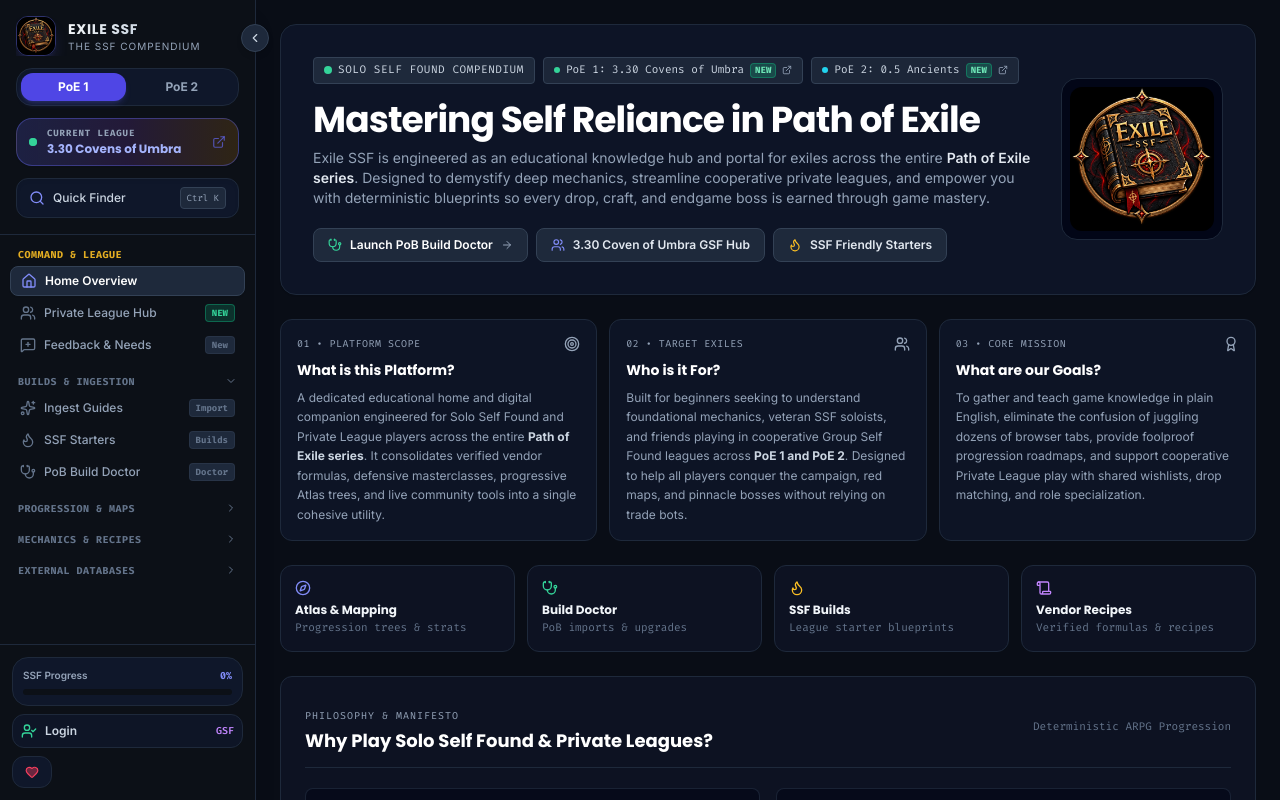
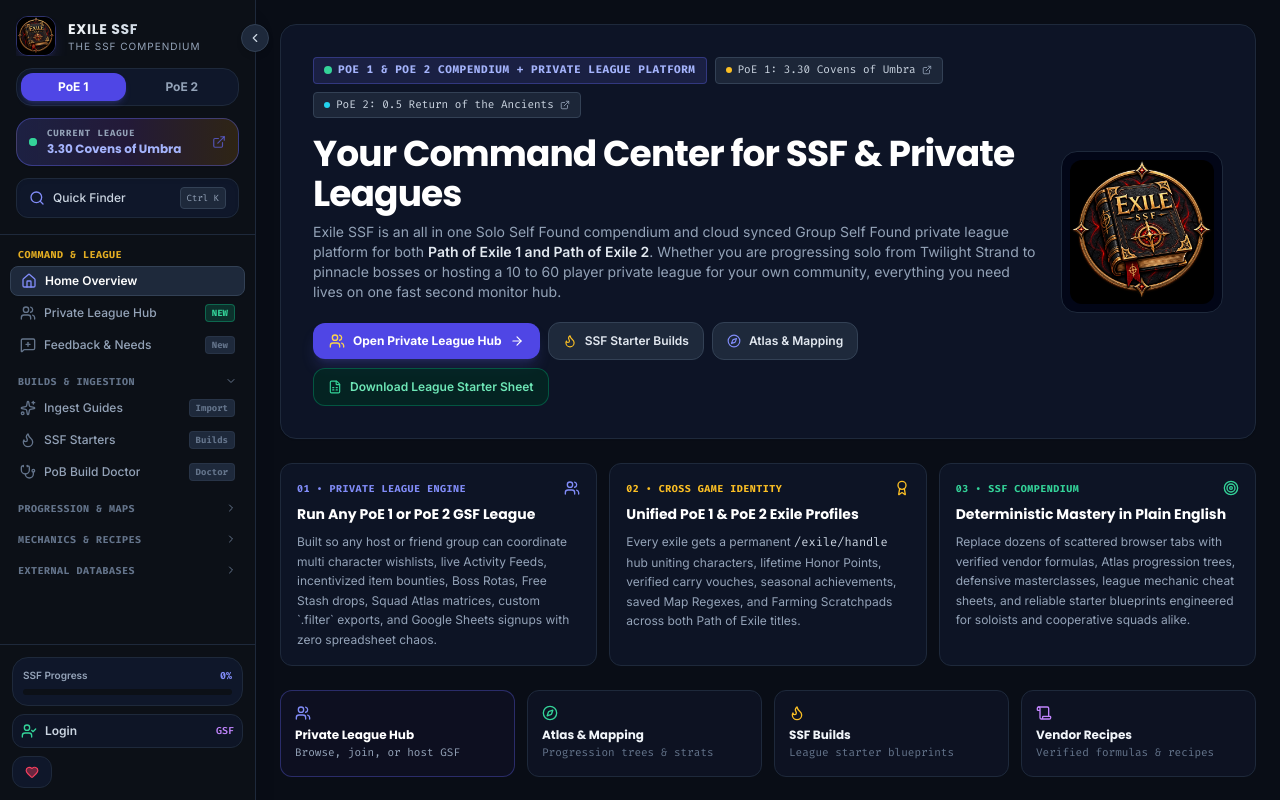
Before and after one commit to Leuie/exile-ssf, a React (Vite) app: page / in a window 1280 px wide. Shown: the top 800 px of the page. Built offline with nearby package versions, Linux system fonts and the light colour scheme.

Commit message:
Rewrite homepage for universal PoE 1 and PoE 2 Private League Hub, add cross game Exile Profiles, and unify sidebar profile link

```diff
--- a/src/App.tsx
+++ b/src/App.tsx
@@ -504,6 +504,7 @@ export const App: React.FC = () => {
         trackerStats={trackerStats}
         userAccount={userAccount}
         onOpenAuthModal={handleOpenAuth}
+        onOpenProfile={handleOpenProfile}
       />
 
       {/* Main Content Area: Full Width, Fluid, Springy Utility Layout */}
--- a/src/components/HomeView.tsx
+++ b/src/components/HomeView.tsx
@@ -8,12 +8,13 @@ import {
   HeartHandshake,
   Repeat,
   ExternalLink,
-  Stethoscope,
   Flame,
   Compass,
   Scroll,
-  ArrowRight
-} from "lucide-react";
+  ArrowRight,
+  FileSpreadsheet
+} from 'lucide-react';
+import { downloadStarterSheetTemplate } from '../utils/spreadsheetEngine';
 
 interface HomeViewProps {
   onNavigate?: (tab: string) => void;
@@ -22,15 +23,14 @@ interface HomeViewProps {
 export const HomeView: React.FC<HomeViewProps> = ({ onNavigate }) => {
   return (
     <div className="w-full space-y-6 pb-16 font-sans text-slate-200">
-
-      {/* Sleek Subdued Command Center Header Banner */}
+      {/* Sleek Command Center Header Banner */}
       <div className="rounded-2xl border border-slate-800 bg-slate-900/85 p-6 sm:p-8 backdrop-blur-md shadow-sm relative overflow-hidden">
         <div className="flex flex-col md:flex-row md:items-center justify-between gap-6 relative z-10">
           <div className="space-y-4 flex-1">
             <div className="flex flex-wrap items-center gap-2">
-              <span className="inline-flex items-center gap-1.5 px-2.5 py-1 rounded bg-slate-800 text-slate-300 border border-slate-700 text-[11px] font-mono uppercase tracking-wider">
+              <span className="inline-flex items-center gap-1.5 px-2.5 py-1 rounded bg-indigo-500/15 text-indigo-300 border border-indigo-500/35 text-[11px] font-mono uppercase tracking-wider font-bold">
                 <span className="w-2 h-2 rounded-full bg-emerald-400" />
-                Solo Self Found Compendium
+                PoE 1 &amp; PoE 2 Compendium + Private League Platform
               </span>
 
               <a
@@ -38,10 +38,10 @@ export const HomeView: React.FC<HomeViewProps> = ({ onNavigate }) => {
                 target="_blank"
                 rel="noopener noreferrer"
                 className="inline-flex items-center gap-1.5 px-2.5 py-1 rounded bg-slate-800/90 text-slate-300 hover:text-white border border-slate-700 text-[11px] font-mono transition-colors"
-                title="Current League: 3.30 Covens of Umbra (Click to view season page)"
+                title="Path of Exile 1: 3.30 Covens of Umbra"
               >
-                <span className="w-1.5 h-1.5 rounded-full bg-emerald-400" />
-                <span>PoE 1: 3.30 Covens of Umbra</span><span className="text-[9px] font-mono px-1 rounded bg-emerald-500/25 text-emerald-300 border border-emerald-500/40 font-bold uppercase">New</span>
+                <span className="w-1.5 h-1.5 rounded-full bg-amber-400" />
+                <span>PoE 1: 3.30 Covens of Umbra</span>
                 <ExternalLink className="w-2.5 h-2.5 text-slate-400" />
               </a>
 
@@ -50,20 +50,21 @@ export const HomeView: React.FC<HomeViewProps> = ({ onNavigate }) => {
                 target="_blank"
                 rel="noopener noreferrer"
                 className="inline-flex items-center gap-1.5 px-2.5 py-1 rounded bg-slate-800/90 text-slate-300 hover:text-white border border-slate-700 text-[11px] font-mono transition-colors"
-                title="Upcoming League: 0.5 Return of the Ancients"
+                title="Path of Exile 2: 0.5 Return of the Ancients"
               >
                 <span className="w-1.5 h-1.5 rounded-full bg-cyan-400" />
-                <span>PoE 2: 0.5 Ancients</span><span className="text-[9px] font-mono px-1 rounded bg-emerald-500/25 text-emerald-300 border border-emerald-500/40 font-bold uppercase">New</span>
+                <span>PoE 2: 0.5 Return of the Ancients</span>
                 <ExternalLink className="w-2.5 h-2.5 text-slate-400" />
               </a>
             </div>
 
             <div>
               <h1 className="text-2xl sm:text-4xl font-poppins font-bold text-white tracking-tight leading-tight">
-                Mastering Self Reliance in Path of Exile
+                Your Command Center for SSF &amp; Private Leagues
               </h1>
               <p className="text-xs sm:text-sm text-slate-400 max-w-3xl leading-relaxed mt-2">
-                Exile SSF is engineered as an educational knowledge hub and portal for exiles across the entire <strong className="text-slate-200 font-semibold">Path of Exile series</strong>. Designed to demystify deep mechanics, streamline cooperative private leagues, and empower you with deterministic blueprints so every drop, craft, and endgame boss is earned through game mastery.
+                Exile SSF is an all in one Solo Self Found compendium and cloud synced Group Self Found private league platform for both{' '}
+                <strong className="text-slate-200 font-semibold">Path of Exile 1 and Path of Exile 2</strong>. Whether you are progressing solo from Twilight Strand to pinnacle bosses or hosting a 10 to 60 player private league for your own community, everything you need lives on one fast second monitor hub.
               </p>
             </div>
 
@@ -71,28 +72,38 @@ export const HomeView: React.FC<HomeViewProps> = ({ onNavigate }) => {
             {onNavigate && (
               <div className="flex flex-wrap items-center gap-2 pt-1">
                 <button
-                  onClick={() => onNavigate('build_doctor')}
-                  className="px-3.5 py-2 rounded-lg bg-slate-800 hover:bg-slate-700 border border-slate-700 text-white font-semibold text-xs flex items-center gap-2 transition-colors cursor-pointer"
+                  onClick={() => onNavigate('private_league_hub')}
+                  className="px-4 py-2.5 rounded-xl bg-indigo-600 hover:bg-indigo-500 text-white font-bold text-xs flex items-center gap-2 transition-colors cursor-pointer shadow-lg shadow-indigo-500/20"
                 >
-                  <Stethoscope className="w-3.5 h-3.5 text-emerald-400" />
-                  <span>Launch PoB Build Doctor</span>
-                  <ArrowRight className="w-3 h-3 text-slate-400" />
-                </button>
-
-                <button
-                  onClick={() => onNavigate('private_league')}
-                  className="px-3.5 py-2 rounded-lg bg-slate-800 hover:bg-slate-700 border border-slate-700 text-slate-200 hover:text-white font-semibold text-xs flex items-center gap-2 transition-colors cursor-pointer"
-                >
-                  <Users className="w-3.5 h-3.5 text-indigo-400" />
-                  <span>3.30 Coven of Umbra GSF Hub</span>
+                  <Users className="w-4 h-4 text-amber-300" />
+                  <span>Open Private League Hub</span>
+                  <ArrowRight className="w-3.5 h-3.5" />
                 </button>
 
                 <button
                   onClick={() => onNavigate('builds')}
-                  className="px-3.5 py-2 rounded-lg bg-slate-800 hover:bg-slate-700 border border-slate-700 text-slate-200 hover:text-white font-semibold text-xs flex items-center gap-2 transition-colors cursor-pointer"
+                  className="px-3.5 py-2.5 rounded-xl bg-slate-800 hover:bg-slate-700 border border-slate-700 text-slate-200 hover:text-white font-semibold text-xs flex items-center gap-2 transition-colors cursor-pointer"
                 >
                   <Flame className="w-3.5 h-3.5 text-amber-400" />
-                  <span>SSF Friendly Starters</span>
+                  <span>SSF Starter Builds</span>
+                </button>
+
+                <button
+                  onClick={() => onNavigate('atlas')}
+                  className="px-3.5 py-2.5 rounded-xl bg-slate-800 hover:bg-slate-700 border border-slate-700 text-slate-200 hover:text-white font-semibold text-xs flex items-center gap-2 transition-colors cursor-pointer"
+                >
+                  <Compass className="w-3.5 h-3.5 text-indigo-400" />
+                  <span>Atlas &amp; Mapping</span>
+                </button>
+
+                <button
+                  type="button"
+                  onClick={downloadStarterSheetTemplate}
+                  className="px-3.5 py-2.5 rounded-xl bg-emerald-950/70 hover:bg-emerald-900/80 border border-emerald-700/60 text-emerald-300 font-semibold text-xs flex items-center gap-2 transition-colors cursor-pointer"
+                  title="Download a blank styled Google Sheets template to organize your own private league"
+                >
+                  <FileSpreadsheet className="w-3.5 h-3.5 text-emerald-400" />
+                  <span>Download League Starter Sheet</span>
                 </button>
               </div>
             )}
@@ -112,37 +123,36 @@ export const HomeView: React.FC<HomeViewProps> = ({ onNavigate }) => {
 
       {/* 3 Core Pillars: High Density Utility Cards */}
       <div className="grid grid-cols-1 md:grid-cols-3 gap-3">
-
-        <div className="p-4 rounded-xl border border-slate-800 bg-slate-900/75 space-y-2 hover:border-slate-700 transition-colors">
+        <div className="p-4 rounded-xl border border-slate-800 bg-slate-900/75 space-y-2 hover:border-indigo-500/40 transition-colors">
           <div className="flex items-center justify-between">
-            <span className="text-[10px] font-mono text-slate-400 uppercase tracking-wider">01 • Platform Scope</span>
-            <Target className="w-4 h-4 text-slate-400" />
+            <span className="text-[10px] font-mono text-indigo-400 uppercase tracking-wider font-bold">01 • Private League Engine</span>
+            <Users className="w-4 h-4 text-indigo-400" />
           </div>
-          <h3 className="font-poppins font-bold text-sm text-white">What is this Platform?</h3>
+          <h3 className="font-poppins font-bold text-sm text-white">Run Any PoE 1 or PoE 2 GSF League</h3>
           <p className="text-xs text-slate-400 leading-relaxed">
-            A dedicated educational home and digital companion engineered for Solo Self Found and Private League players across the entire <strong className="text-slate-300">Path of Exile series</strong>. It consolidates verified vendor formulas, defensive masterclasses, progressive Atlas trees, and live community tools into a single cohesive utility.
+            Built so any host or friend group can coordinate multi character wishlists, live Activity Feeds, incentivized item bounties, Boss Rotas, Free Stash drops, Squad Atlas matrices, custom `.filter` exports, and Google Sheets signups with zero spreadsheet chaos.
           </p>
         </div>
 
-        <div className="p-4 rounded-xl border border-slate-800 bg-slate-900/75 space-y-2 hover:border-slate-700 transition-colors">
+        <div className="p-4 rounded-xl border border-slate-800 bg-slate-900/75 space-y-2 hover:border-amber-500/40 transition-colors">
           <div className="flex items-center justify-between">
-            <span className="text-[10px] font-mono text-slate-400 uppercase tracking-wider">02 • Target Exiles</span>
-            <Users className="w-4 h-4 text-slate-400" />
+            <span className="text-[10px] font-mono text-amber-400 uppercase tracking-wider font-bold">02 • Cross Game Identity</span>
+            <Award className="w-4 h-4 text-amber-400" />
           </div>
-          <h3 className="font-poppins font-bold text-sm text-white">Who is it For?</h3>
+          <h3 className="font-poppins font-bold text-sm text-white">Unified PoE 1 &amp; PoE 2 Exile Profiles</h3>
           <p className="text-xs text-slate-400 leading-relaxed">
-            Built for beginners seeking to understand foundational mechanics, veteran SSF soloists, and friends playing in cooperative Group Self Found leagues across <strong className="text-slate-300">PoE 1 and PoE 2</strong>. Designed to help all players conquer the campaign, red maps, and pinnacle bosses without relying on trade bots.
+            Every exile gets a permanent <span className="font-mono text-slate-300">/exile/handle</span> hub uniting characters, lifetime Honor Points, verified carry vouches, seasonal achievements, saved Map Regexes, and Farming Scratchpads across both Path of Exile titles.
           </p>
         </div>
 
-        <div className="p-4 rounded-xl border border-slate-800 bg-slate-900/75 space-y-2 hover:border-slate-700 transition-colors">
+        <div className="p-4 rounded-xl border border-slate-800 bg-slate-900/75 space-y-2 hover:border-emerald-500/40 transition-colors">
           <div className="flex items-center justify-between">
-            <span className="text-[10px] font-mono text-slate-400 uppercase tracking-wider">03 • Core Mission</span>
-            <Award className="w-4 h-4 text-slate-400" />
+            <span className="text-[10px] font-mono text-emerald-400 uppercase tracking-wider font-bold">03 • SSF Compendium</span>
+            <Target className="w-4 h-4 text-emerald-400" />
           </div>
-          <h3 className="font-poppins font-bold text-sm text-white">What are our Goals?</h3>
+          <h3 className="font-poppins font-bold text-sm text-white">Deterministic Mastery in Plain English</h3>
           <p className="text-xs text-slate-400 leading-relaxed">
-            To gather and teach game knowledge in plain English, eliminate the confusion of juggling dozens of browser tabs, provide foolproof progression roadmaps, and support cooperative Private League play with shared wishlists, drop matching, and role specialization.
+            Replace dozens of scattered browser tabs with verified vendor formulas, Atlas progression trees, defensive masterclasses, league mechanic cheat sheets, and reliable starter blueprints engineered for soloists and cooperative squads alike.
           </p>
         </div>
       </div>
@@ -151,21 +161,21 @@ export const HomeView: React.FC<HomeViewProps> = ({ onNavigate }) => {
       {onNavigate && (
         <div className="grid grid-cols-2 sm:grid-cols-4 gap-3">
           <button
+            onClick={() => onNavigate('private_league_hub')}
+            className="p-3.5 rounded-xl border border-indigo-500/35 bg-indigo-950/20 hover:border-indigo-400/60 hover:bg-indigo-950/35 text-left transition-colors cursor-pointer"
+          >
+            <Users className="w-4 h-4 text-indigo-400 mb-1.5" />
+            <div className="font-poppins font-bold text-xs text-white">Private League Hub</div>
+            <div className="text-[11px] text-slate-400 font-mono mt-0.5">Browse, join, or host GSF</div>
+          </button>
+
+          <button
             onClick={() => onNavigate('atlas')}
             className="p-3.5 rounded-xl border border-slate-800 bg-slate-900/60 hover:border-slate-700 hover:bg-slate-800/60 text-left transition-colors cursor-pointer"
           >
-            <Compass className="w-4 h-4 text-indigo-400 mb-1.5" />
-            <div className="font-poppins font-bold text-xs text-slate-100">Atlas & Mapping</div>
-            <div className="text-[11px] text-slate-500 font-mono mt-0.5">Progression trees & strats</div>
-          </button>
-
-          <button
-            onClick={() => onNavigate('build_doctor')}
-            className="p-3.5 rounded-xl border border-slate-800 bg-slate-900/60 hover:border-slate-700 hover:bg-slate-800/60 text-left transition-colors cursor-pointer"
-          >
-            <Stethoscope className="w-4 h-4 text-emerald-400 mb-1.5" />
-            <div className="font-poppins font-bold text-xs text-slate-100">Build Doctor</div>
-            <div className="text-[11px] text-slate-500 font-mono mt-0.5">PoB imports & upgrades</div>
+            <Compass className="w-4 h-4 text-emerald-400 mb-1.5" />
+            <div className="font-poppins font-bold text-xs text-slate-100">Atlas &amp; Mapping</div>
+            <div className="text-[11px] text-slate-500 font-mono mt-0.5">Progression trees &amp; strats</div>
           </button>
 
           <button
@@ -183,7 +193,7 @@ export const HomeView: React.FC<HomeViewProps> = ({ onNavigate }) => {
           >
             <Scroll className="w-4 h-4 text-purple-400 mb-1.5" />
             <div className="font-poppins font-bold text-xs text-slate-100">Vendor Recipes</div>
-            <div className="text-[11px] text-slate-500 font-mono mt-0.5">Verified formulas & recipes</div>
+            <div className="text-[11px] text-slate-500 font-mono mt-0.5">Verified formulas &amp; recipes</div>
           </button>
         </div>
       )}
@@ -192,22 +202,21 @@ export const HomeView: React.FC<HomeViewProps> = ({ onNavigate }) => {
       <div className="rounded-xl border border-slate-800 bg-slate-900/60 p-5 sm:p-6 space-y-5">
         <div className="border-b border-slate-800 pb-3 flex items-center justify-between">
           <div>
-            <span className="text-[10px] font-mono text-slate-400 uppercase tracking-widest">Philosophy & Manifesto</span>
+            <span className="text-[10px] font-mono text-slate-400 uppercase tracking-widest">Philosophy &amp; Manifesto</span>
             <h2 className="text-base sm:text-lg font-poppins font-bold text-white mt-0.5">
-              Why Play Solo Self Found & Private Leagues?
+              Why Play Solo Self Found &amp; Private Leagues?
             </h2>
           </div>
           <span className="text-[11px] font-mono text-slate-500 hidden sm:inline-block">Deterministic ARPG Progression</span>
         </div>
 
         <div className="grid grid-cols-1 md:grid-cols-2 gap-4">
-
           <div className="p-3.5 rounded-lg border border-slate-800/80 bg-slate-950/60 flex items-start gap-3">
             <div className="p-2 rounded bg-slate-800 border border-slate-700 text-rose-400 mt-0.5 flex-shrink-0">
               <Zap className="w-4 h-4" />
             </div>
             <div className="space-y-1">
-              <h4 className="font-semibold text-xs text-slate-100">Escape Trade Burnout & Market Inflation</h4>
+              <h4 className="font-semibold text-xs text-slate-100">Escape Trade Burnout &amp; Market Inflation</h4>
               <p className="text-xs text-slate-400 leading-relaxed">
                 In trade leagues, gearing is solved by wiping your stash and offloading items onto trade. In SSF, there is no inflation and no competition but yourself. Progression is measured in character milestones rather than currency per hour.
               </p>
@@ -219,7 +228,7 @@ export const HomeView: React.FC<HomeViewProps> = ({ onNavigate }) => {
               <Gem className="w-4 h-4" />
             </div>
             <div className="space-y-1">
-              <h4 className="font-semibold text-xs text-slate-100">Meaningful Drops & True Crafting</h4>
+              <h4 className="font-semibold text-xs text-slate-100">Meaningful Drops &amp; True Crafting</h4>
               <p className="text-xs text-slate-400 leading-relaxed">
                 A simple <em className="text-amber-300 font-mono">Tabula Rasa</em>, a fractured suppression base, or your first 6 link from <em className="text-amber-300 font-mono">The Porcupine</em> feels like winning the lottery. You utilize the full depth of Path of Exile crafting systems.
               </p>
@@ -231,7 +240,7 @@ export const HomeView: React.FC<HomeViewProps> = ({ onNavigate }) => {
               <HeartHandshake className="w-4 h-4" />
             </div>
             <div className="space-y-1">
-              <h4 className="font-semibold text-xs text-slate-100">Private League Synergy & Barter</h4>
+              <h4 className="font-semibold text-xs text-slate-100">Private League Synergy &amp; Barter</h4>
               <p className="text-xs text-slate-400 leading-relaxed">
                 Group Self Found with squad mates offers a sweet spot: the joy of self found drops combined with specialized teamwork. One exile farms Harvest for lifeforce, another runs Betrayal for veiled crafts, and another farms Breach for uniques.
               </p>
@@ -251,7 +260,6 @@ export const HomeView: React.FC<HomeViewProps> = ({ onNavigate }) => {
           </div>
         </div>
       </div>
-
     </div>
   );
 };
--- a/src/components/Sidebar.tsx
+++ b/src/components/Sidebar.tsx
@@ -35,6 +35,7 @@ openSearch: () => void;
   trackerStats: { completed: number; total: number };
   userAccount?: import('../types').UserAccount | null;
   onOpenAuthModal?: () => void;
+  onOpenProfile?: (handle: string) => void;
 }
 
 const LEAGUE_INFO = {
@@ -72,7 +73,8 @@ export const Sidebar: React.FC<SidebarProps> = ({
 openSearch,
   trackerStats,
   userAccount,
-  onOpenAuthModal
+  onOpenAuthModal,
+  onOpenProfile
 }) => {
   const [isCollapsed, setIsCollapsed] = useState<boolean>(() => {
     if (typeof window !== 'undefined') {
@@ -615,13 +617,19 @@ interface NavGroup {
             </div>
           )}
 
-          {/* User Account Profile & Dynamic Tag Card */}
-          {onOpenAuthModal && (
+          {/* User Account Profile & Dynamic Tag Card (Opens /exile/:handle directly when signed in) */}
+          {(onOpenAuthModal || onOpenProfile) && (
             !isCollapsed ? (
               <button
-                onClick={onOpenAuthModal}
+                onClick={() => {
+                  if (userAccount && onOpenProfile) {
+                    onOpenProfile(userAccount.displayName);
+                  } else {
+                    onOpenAuthModal?.();
+                  }
+                }}
                 className="w-full flex items-center justify-between p-2 rounded-xl bg-slate-900/80 hover:bg-slate-800 border border-slate-800 text-xs font-semibold text-slate-300 transition-colors cursor-pointer"
-                title={userAccount ? `@${userAccount.displayName} (${userAccount.poeAccountName})` : 'Login'}
+                title={userAccount ? `Open @${userAccount.displayName}'s Exile Profile` : 'Login'}
               >
                 <div className="flex items-center gap-2 truncate">
                   <UserCheck className="w-4 h-4 text-emerald-400 flex-shrink-0" />
```
Also changed, not shown: src/components/ExileProfilePage.tsx (+75 -9 lines).
